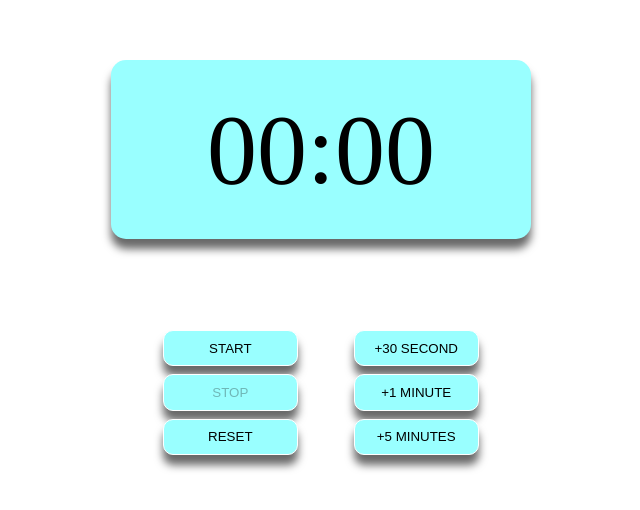
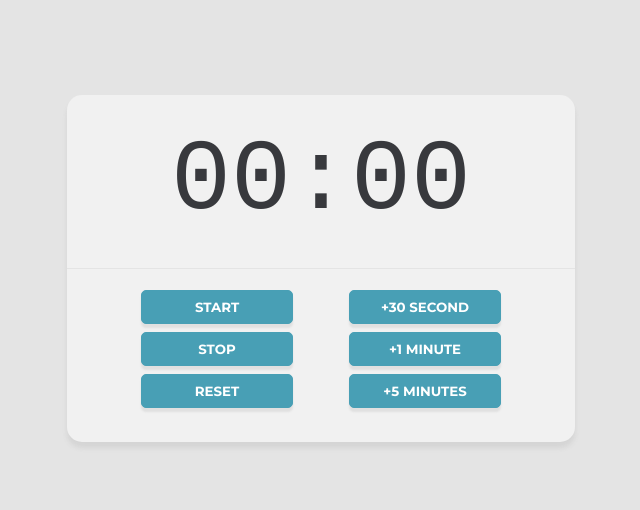
Before and after one commit to RobertodeOliveira/timer-regressivo, a React (Create React App) app: page / in a window 1280 px wide. Shown: the part 132-642 px from the top of the page, without its empty margins (319-959 px from the left). Built offline with nearby package versions, Linux system fonts and the light colour scheme.

Commit message:
Co-authored-by: Sarah Melo <sarahmelo@users.noreply.github.com>

```diff
--- a/public/index.html
+++ b/public/index.html
@@ -1,43 +1,29 @@
 <!DOCTYPE html>
 <html lang="en">
+
 <head>
   <meta charset="utf-8" />
   <link rel="icon" href="%PUBLIC_URL%/favicon.ico" />
   <meta name="viewport" content="width=device-width, initial-scale=1" />
   <meta name="theme-color" content="#000000" />
-    <meta
-      name="description"
-      content="Web site created using create-react-app"
-    />
+  <meta name="description" content="Web site created using create-react-app" />
   <link rel="apple-touch-icon" href="%PUBLIC_URL%/logo192.png" />
-    <!--
-      manifest.json provides metadata used when your web app is installed on a
-      user's mobile device or desktop. See https://developers.google.com/web/fundamentals/web-app-manifest/
-    -->
+  <link rel="preconnect" href="https://fonts.googleapis.com">
+  <link rel="preconnect" href="https://fonts.gstatic.com" crossorigin>
+  <link rel="preconnect" href="https://fonts.googleapis.com">
+  <link rel="preconnect" href="https://fonts.gstatic.com" crossorigin>
+  <link rel="preconnect" href="https://fonts.googleapis.com/%22%3E
+  <link rel="preconnect" href="https://fonts.gstatic.com/" crossorigin>
+  <link href="https://fonts.googleapis.com/css2?family=Roboto:wght@400;500;700&display=swap" rel="stylesheet">
+  <link href="https://fonts.googleapis.com/css2?family=Montserrat:wght@700&display=swap" rel="stylesheet">
   <link rel="manifest" href="%PUBLIC_URL%/manifest.json" />
-    <!--
-      Notice the use of %PUBLIC_URL% in the tags above.
-      It will be replaced with the URL of the `public` folder during the build.
-      Only files inside the `public` folder can be referenced from the HTML.
+  <title>React App</title>
 
-      Unlike "/favicon.ico" or "favicon.ico", "%PUBLIC_URL%/favicon.ico" will
-      work correctly both with client-side routing and a non-root public URL.
-      Learn how to configure a non-root public URL by running `npm run build`.
-    -->
-    <title>React App</title>
 </head>
+
 <body>
   <noscript>You need to enable JavaScript to run this app.</noscript>
   <div id="root"></div>
-    <!--
-      This HTML file is a template.
-      If you open it directly in the browser, you will see an empty page.
+</body>
 
-      You can add webfonts, meta tags, or analytics to this file.
-      The build step will place the bundled scripts into the <body> tag.
-
-      To begin the development, run `npm start` or `yarn start`.
-      To create a production bundle, use `npm run build` or `yarn build`.
-    -->
-  </body>
 </html>
--- a/src/components/Timer/index.tsx
+++ b/src/components/Timer/index.tsx
@@ -1,5 +1,5 @@
 import { useEffect, useState } from 'react';
-import { Second, ConfigButtonInteract, Button, ButtonTime,Wrapper, Container } from './styles';
+import { Second, ConfigButtonInteract, Wrapper, Container, Button, Divider } from './styles';
 
 function Timer() {
   const [totalTimeInSeconds, setTotalTimeInSeconds] = useState(0);
@@ -20,8 +20,8 @@ function Timer() {
       }, 1000);
     }
     if (totalTimeInSeconds === 0) {
+      clearInterval(intervalId);
       alert('Chegou ao fim')
-      clearInterval(intervalId);
     }
     return () => {
       clearInterval(intervalId);
@@ -50,7 +50,8 @@ function Timer() {
         :
         {second.toString().padStart(2, "0")}
       </Second>
-        <Container>
+      <Divider/>
+      <Container>
             <ConfigButtonInteract>
               <Button
                 onClick={() => {
@@ -78,16 +79,15 @@ function Timer() {
               </Button>
             </ConfigButtonInteract>
             <ConfigButtonInteract>
-                <ButtonTime onClick={addMiddleMinute} disabled={isActive}>
+                <Button onClick={addMiddleMinute} disabled={isActive}>
                 +30 SECOND
-              </ButtonTime>
-
-              <ButtonTime onClick={addOneMinute} disabled={isActive}>
+              </Button>
+              <Button onClick={addOneMinute} disabled={isActive}>
                 +1 MINUTE
-              </ButtonTime>
-              <ButtonTime onClick={addFiveMinute} disabled={isActive}>
+              </Button>
+              <Button onClick={addFiveMinute} disabled={isActive}>
                 +5 MINUTES
-              </ButtonTime>
+              </Button>
             </ConfigButtonInteract>
           </ Container>
     </Wrapper>
--- a/src/components/Timer/styles.tsx
+++ b/src/components/Timer/styles.tsx
@@ -1,53 +1,57 @@
 import styled from "styled-components";
 
 export const Wrapper = styled.div`
-  height: 90vh;
+  padding: 30px 70px;
+  width: fit-content;
+  margin: 0 auto;
   display: flex;
   justify-content: center;
+  border-radius: 15px;
   align-items: center;
   flex-flow: column;
+  font-family: 'Roboto Mono', monospace;
+  font-weight: 400;
+  background-color: #F1F1F1;
+  box-shadow: 0px 6px 5px 0px #6969691f;
+  position: relative;
+  gap: 3rem;
  `
 export const Second = styled.h1`
-  background-color #99ffff;
-  padding: 2rem 6rem;
   font-size: 6.25rem;
   font-weight: 400;
-  border-radius: 15px;
-  box-shadow: 0px 10px 8px 0px #696969;
+  margin: 0;
+  color:#38393D;
 `
 export const ConfigButtonInteract = styled.div`
-    margin: 1.25rem 0 1.25rem 0;
   display: flex;
   flex-direction: column;
-
 `
-
-export const  Container = styled.div`
+export const Container = styled.div`
   display: flex;
   gap: 3rem;
 `
-
 export const Button = styled.button`
-  padding: 0.60rem 2.75rem;
-  border-radius: 10px;
-  border: 1px solid #FFFFFF;
+  border-radius: 5px;
+  font-family: 'Montserrat', sans-serif;
+  border: 1px solid #489FB5;
   margin: 0.25rem;
-  background-color: #99ffff;
-  box-shadow: 0px 10px 8px 0px #696969;
+  background-color:#489FB5;
+  box-shadow: 0px 4px 2px 0px #6969691f;
+  color: white;
+  padding: 8px 0;
+  width: 152px;
   :hover {
     cursor: pointer;
     background-color:  #b3b3b3;
   }
-`
-export const ButtonTime = styled.button`
-  padding: 0.60rem 1.25rem;
-  border-radius: 10px;
-  border: 1px solid #FFFFFF;
-  margin: 0.25rem;
-  background-color: #99ffff;
-  box-shadow: 0px 10px 8px 0px #696969;
-  :hover {
-      cursor: pointer;
-      background-color:  #b3b3b3;
+  :disabled:hover {
+    cursor: not-allowed;
+
   }
 `
+export const Divider = styled.div`
+  min-height: 1px;
+  width: 100%;
+  background-color: #E4E4E4;
+  position: absolute;
+`
--- a/src/index.tsx
+++ b/src/index.tsx
@@ -2,7 +2,7 @@ import React from 'react';
 import ReactDOM from 'react-dom/client';
 import App from './App';
 import reportWebVitals from './reportWebVitals';
-
+import "./style/global.css"
 const root = ReactDOM.createRoot(
   document.getElementById('root') as HTMLElement
 );
--- /dev/null
+++ b/src/style/global.css
@@ -0,0 +1,11 @@
+body {
+    background-color: #E4E4E4;
+    margin: 0;
+}
+
+.App {
+    height: 100vh;
+    width: 100vw;
+    display: flex;
+    align-items: center;
+}
```
Lines whose indentation alone changed are shown as unchanged.
